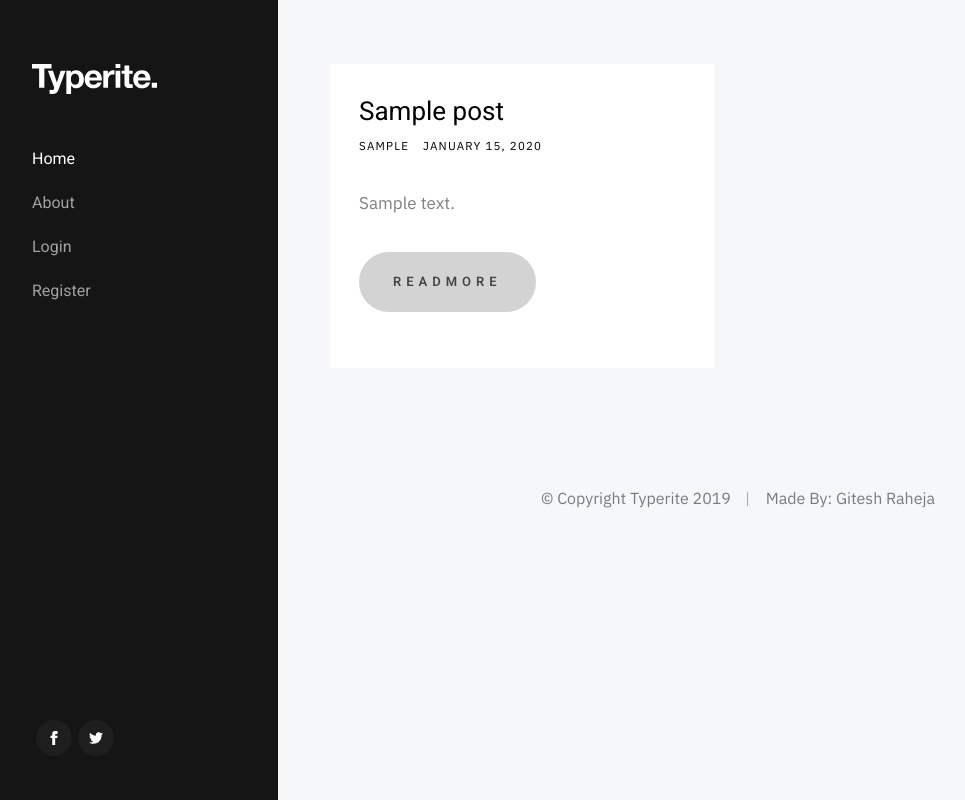
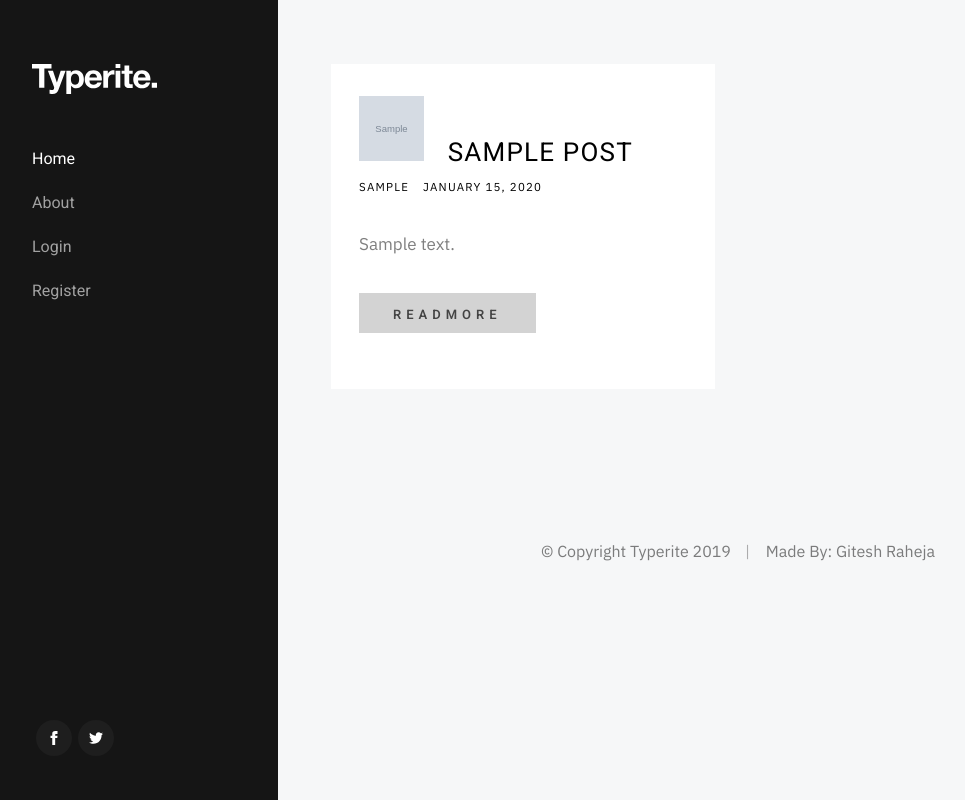
Before and after one commit to giteshraheja/django_project_blog, a Django app: page / in a window 1280 px wide. Shown: the whole page, without its empty margins (12-977 px from the left). Run offline with Django 3.2, Linux system fonts and the light colour scheme; tables that the repository leaves empty hold one stand-in row (values such as "Sample post"); grey boxes marked "Sample" are stand-in pictures; some libraries are stand-ins or nearby versions.

Commit message:
added pics and pagination..

```diff
--- a/blog/static/css/main.css
+++ b/blog/static/css/main.css
@@ -931,8 +931,8 @@ input[type="button"] {
   font-size: 1.3rem;
   text-transform: uppercase;
   letter-spacing: 0.5rem;
-  height: 6rem;
-  line-height: 5.6rem;
+  height: 4rem;
+  line-height: 4rem;
   padding: 0 3.2rem;
   margin: 0 0.4rem 1.6rem 0;
   color: #000000;
--- a/blog/templates/blog/home.html
+++ b/blog/templates/blog/home.html
@@ -8,10 +8,11 @@
                     <article class="masonry__brick entry format-standard animate-this">
                         <div class="entry__text">
                             <div class="entry__header">
-                                <h2 class="entry__title">
-                                    <a class="article-title" href="{% url 'post-detail' post.id %}">{{ post.title }}</a>
-                                </h2>
                                 <div class="entry__meta">
+                                    <h1 class="entry__title"><span>
+                                        <img class="article-img" src="{{ post.author.profile.image.url }}">
+                                        <a class="article-title" href="{% url 'post-detail' post.id %}">{{ post.title }}
+                                        </a></span></h1>
                                     <span class="entry__meta-cat">
                                         <a class="text-danger"
                                            href="{% url 'user-posts' post.author.username %}">{{ post.author }}</a>
@@ -25,14 +26,17 @@
                             </div>
                             <div class="entry__excerpt">
                                 <p class="article-content">{{ post.content|slice:"0:350" }}</p><br>
-                                <button class="btn btn--pill match-width float-right">
+                                <button class="btn match-width float-right">
                                     <a class="article-title" href="{% url 'post-detail' post.id %}">ReadMore</a>
                                 </button>
                             </div>
                         </div>
                     </article> <!-- end article -->
                 {% endfor %}
-                <article class="masonry__brick entry format-standard animate-this">
+            </div>
+            <div class="row">
+                <div class="column large-full">
+                    <nav class="pgn">
                         {% if is_paginated %}
 
                             {% if page_obj.has_previous %}
@@ -50,13 +54,15 @@
                             {% endfor %}
 
                             {% if page_obj.has_next %}
-                            <a class="btn btn-outline-info mb-4" href="?page={{ page_obj.next_page_number }}">Next</a>
+                                <a class="btn btn-outline-info mb-4"
+                                   href="?page={{ page_obj.next_page_number }}">Next</a>
                                 <a class="btn btn-outline-info mb-4"
                                    href="?page={{ page_obj.paginator.num_pages }}">Last</a>
                             {% endif %}
 
                         {% endif %}
-                </article>
+                    </nav>
+                </div>
             </div>
         </div>
     </div>
--- a/blog/templates/blog/user_posts.html
+++ b/blog/templates/blog/user_posts.html
@@ -2,7 +2,7 @@
 {% block content %}
     <div class="s-content content">
         <main class="row content__page">
-            <h1 class="mb-3">Posts by {{ view.kwargs.username }} ({{ page_obj.paginator.count }})</h1>
+            <h1 class="mb-3">Posts by {{ view.kwargs.username|title }} ({{ page_obj.paginator.count }})</h1>
             {% for post in posts %}
                 <article class="column large-full entry format-standard">
                     <img class="rounded-circle article-img" src="{{ post.author.profile.image.url }}">
```
Lines whose indentation alone changed are shown as unchanged.
